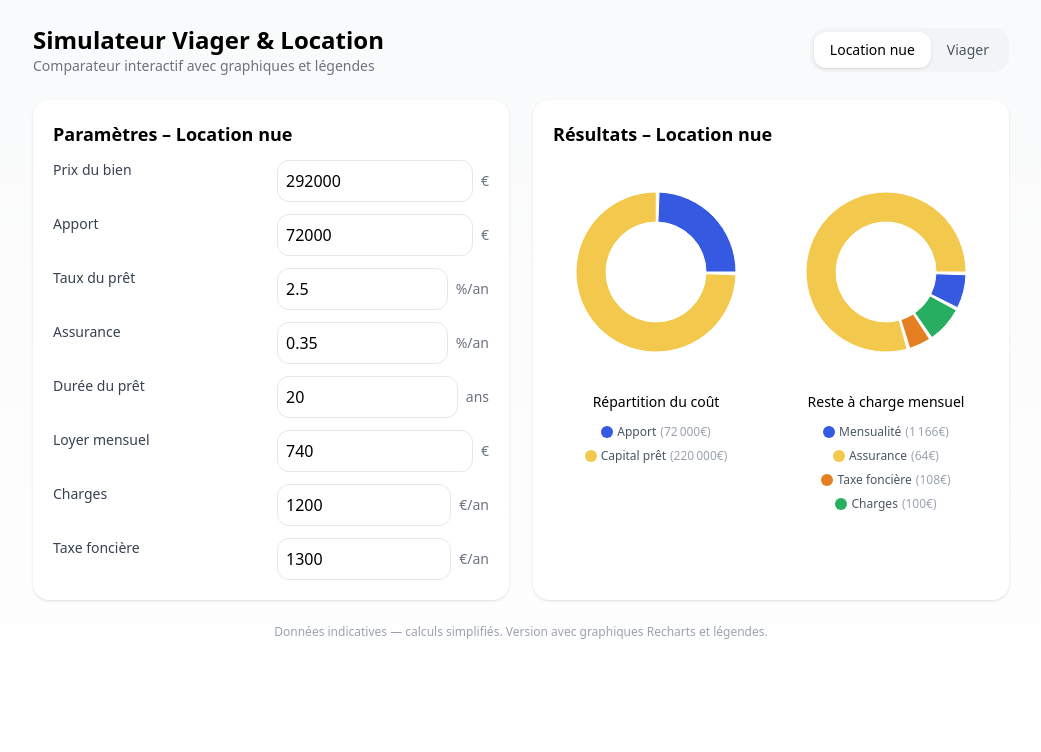
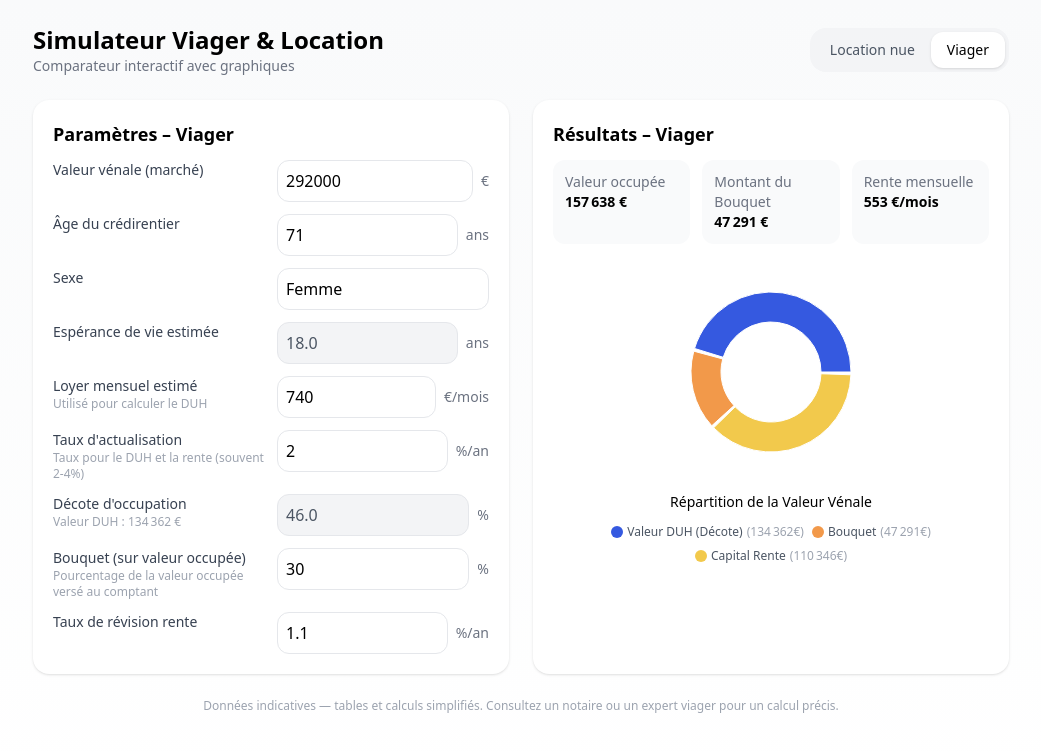
Before and after one commit to wizzwid/viager-vs-location, a React (Vite) app: page / in a window 1280 px wide. Shown: the top 752 px of the page, without its empty margins (119-1160 px from the left). Built offline with nearby package versions, Linux system fonts and the light colour scheme; the HTML template or start-up script is replaced by a standard one.

Commit message:
Update App.tsx

```diff
--- a/src/App.tsx
+++ b/src/App.tsx
@@ -2,10 +2,12 @@ import React, { useState, useEffect } from "react";
 import { PieChart, Pie, Cell, Tooltip, ResponsiveContainer } from "recharts";
 
 /*********************
- * UTILITAIRES
+ * UTILITAIRES GÉNÉRAUX
  *********************/
+// Formatage en monétaire français (ex: 123 456)
 const fmt = (n: number, d = 0) =>
   isFinite(n) ? n.toLocaleString("fr-FR", { maximumFractionDigits: d }) : "—";
+// Conversion de la saisie (retire les espaces/virgules)
 const toNum = (v: string) => Number((v || "").toString().replace(/\s/g, "").replace(",", ".")) || 0;
 
 function Section({ title, children }: { title: string; children: React.ReactNode }) {
@@ -23,12 +25,14 @@ function Field({
   value,
   onChange,
   help,
+  readOnly = false,
 }: {
   label: string;
   suffix?: string;
   value: string | number;
   onChange: (v: string) => void;
   help?: string;
+  readOnly?: boolean;
 }) {
   return (
     <label className="flex items-start justify-between gap-3 w-full">
@@ -38,11 +42,12 @@ function Field({
       </div>
       <span className="flex items-center gap-2 w-1/2">
         <input
-          className="w-full rounded-xl border p-2 focus:outline-none focus:ring"
+          className={`w-full rounded-xl border p-2 focus:outline-none ${readOnly ? "bg-gray-100 text-gray-600 cursor-not-allowed" : "focus:ring"}`}
           value={value}
           onChange={(e) => onChange(e.target.value)}
           inputMode="decimal"
           type="text"
+          readOnly={readOnly}
         />
         {suffix ? <span className="text-gray-500 text-sm">{suffix}</span> : null}
       </span>
@@ -68,55 +73,6 @@ function Tabs({ tabs, active, onChange }: { tabs: string[]; active: string; onCh
   );
 }
 
-/*********************
- * FORMULES FINANCIÈRES
- *********************/
-function annuityPayment(capital: number, ratePct: number, years: number) {
-  const r = ratePct / 100 / 12;
-  const n = Math.round(years * 12);
-  if (r === 0) return capital / n;
-  return (capital * r) / (1 - Math.pow(1 + r, -n));
-}
-
-function pvIndexedAnnuity(monthly: number, years: number, discountPct: number, indexPct: number) {
-  const r = discountPct / 100 / 12;
-  const g = indexPct / 100 / 12;
-  const n = Math.round(years * 12);
-  const q = (1 + g) / (1 + r);
-  const v = (monthly * (1 - Math.pow(q, n))) / (1 - q);
-  return v / Math.pow(1 + r, 1);
-}
-
-function solveMonthlyFromPV(targetPV: number, years: number, discountPct: number, indexPct: number) {
-  const ref = pvIndexedAnnuity(100, years, discountPct, indexPct);
-  return ref ? (targetPV / ref) * 100 : 0;
-}
-
-/*********************
- * TABLE INSEE SIMPLIFIÉE
- *********************/
-function getEsperanceVie(age: number, sexe: string) {
-  const tableF: Record<number, number> = { 50: 36, 55: 31.5, 60: 27, 65: 22.5, 70: 18.8, 75: 15, 80: 11.5, 85: 8.5, 90: 6.2, 95: 4.5 };
-  const tableM: Record<number, number> = { 50: 32, 55: 28, 60: 24, 65: 20, 70: 16.5, 75: 13, 80: 10, 85: 7.5, 90: 5.5, 95: 4 };
-  const keys = Object.keys(tableF).map(Number);
-  const tbl = sexe.toLowerCase().startsWith("h") ? tableM : tableF;
-  if (age <= keys[0]) return tbl[keys[0]];
-  if (age >= keys[keys.length - 1]) return tbl[keys[keys.length - 1]];
-  for (let i = 1; i < keys.length; i++) {
-    if (age <= keys[i]) {
-      const a0 = keys[i - 1];
-      const a1 = keys[i];
-      const y0 = tbl[a0];
-      const y1 = tbl[a1];
-      return y0 + ((y1 - y0) * (age - a0)) / (a1 - a0);
-    }
-  }
-  return 0;
-}
-
-/*********************
- * COMPOSANT LÉGENDE
- *********************/
 function Legend({ data, colors }: { data: { name: string; value: number }[]; colors: string[] }) {
   return (
     <div className="flex flex-wrap justify-center gap-2 mt-3 text-xs">
@@ -132,7 +88,87 @@ function Legend({ data, colors }: { data: { name: string; value: number }[]; col
 }
 
 /*********************
- * LOCATION NUE
+ * FORMULES FINANCIÈRES
+ *********************/
+
+/**
+ * Calcule le versement mensuel constant pour un prêt amortissable.
+ */
+function annuityPayment(capital: number, ratePct: number, years: number) {
+  const r = ratePct / 100 / 12;
+  const n = Math.round(years * 12);
+  if (r === 0 || n === 0) return 0;
+  return (capital * r) / (1 - Math.pow(1 + r, -n));
+}
+
+/**
+ * Calcule la Valeur Actuelle d'une série de flux constants (DUH/loyers).
+ * Formule utilisée pour la décote d'occupation (DUH).
+ */
+function presentValueAnnuity(monthly: number, years: number, discountPct: number) {
+  const r = discountPct / 100 / 12; // Taux mensuel
+  const n = Math.round(years * 12); // Nombre de mois
+  if (r === 0) return monthly * n;
+
+  // Formule de la valeur actuelle d'une annuité (paiements en début de période)
+  const v = monthly * ((1 - Math.pow(1 + r, -n)) / r) * (1 + r);
+  return v;
+}
+
+/**
+ * Calcule la Valeur Actuelle d'une série de flux indexés (Rente Viagère).
+ */
+function pvIndexedAnnuity(monthly: number, years: number, discountPct: number, indexPct: number) {
+  const r = discountPct / 100 / 12;
+  const g = indexPct / 100 / 12;
+  const n = Math.round(years * 12);
+  const q = (1 + g) / (1 + r);
+  if (q === 1) return monthly * n;
+
+  // Formule simplifiée de la somme des flux indexés/actualisés
+  const v = (monthly * (1 - Math.pow(q, n))) / (1 - q);
+  return v; // Retourne la valeur totale (non indexée)
+}
+
+/**
+ * Résout le montant de la rente mensuelle à partir du Capital Rente désiré (PV).
+ */
+function solveMonthlyFromPV(targetPV: number, years: number, discountPct: number, indexPct: number) {
+  const ref = pvIndexedAnnuity(100, years, discountPct, indexPct); // Calcule la PV pour une rente de 100€
+  return ref ? (targetPV / ref) * 100 : 0;
+}
+
+/*********************
+ * TABLE INSEE SIMPLIFIÉE
+ *********************/
+/**
+ * Fournit l'espérance de vie résiduelle par interpolation linéaire.
+ */
+function getEsperanceVie(age: number, sexe: string) {
+  // Basé sur des tables indicatives et simplifiées (approximatif)
+  const tableF: Record<number, number> = { 50: 36, 55: 31.5, 60: 27, 65: 22.5, 70: 18.8, 75: 15, 80: 11.5, 85: 8.5, 90: 6.2, 95: 4.5, 100: 3.5 };
+  const tableM: Record<number, number> = { 50: 32, 55: 28, 60: 24, 65: 20, 70: 16.5, 75: 13, 80: 10, 85: 7.5, 90: 5.5, 95: 4, 100: 3 };
+  const keys = Object.keys(tableF).map(Number).sort((a, b) => a - b);
+  const tbl = sexe.toLowerCase().startsWith("h") ? tableM : tableF;
+
+  if (age <= keys[0]) return tbl[keys[0]];
+  if (age >= keys[keys.length - 1]) return tbl[keys[keys.length - 1]];
+
+  for (let i = 1; i < keys.length; i++) {
+    if (age <= keys[i]) {
+      const a0 = keys[i - 1];
+      const a1 = keys[i];
+      const y0 = tbl[a0];
+      const y1 = tbl[a1];
+      // Interpolation linéaire
+      return y0 + ((y1 - y0) * (age - a0)) / (a1 - a0);
+    }
+  }
+  return 0;
+}
+
+/*********************
+ * COMPOSANT LOCATION NUE
  *********************/
 function LocationNue() {
   const [prix, setPrix] = useState("292000");
@@ -149,7 +185,8 @@ function LocationNue() {
   const capital = vPrix - vApport;
   const mensualite = annuityPayment(capital, toNum(taux), toNum(duree));
   const assuranceMens = (capital * (toNum(assurance) / 100)) / 12;
-  const cashflowMens = toNum(loyer) - (toNum(charges) + toNum(taxe)) / 12 - mensualite - assuranceMens;
+  const totalChargeMens = (toNum(charges) + toNum(taxe)) / 12 + mensualite + assuranceMens;
+  const cashflowMens = toNum(loyer) - totalChargeMens;
 
   const donutCout = [
     { name: "Apport", value: vApport },
@@ -158,8 +195,8 @@ function LocationNue() {
   const donutCharge = [
     { name: "Mensualité", value: mensualite },
     { name: "Assurance", value: assuranceMens },
-    { name: "Taxe foncière", value: toNum(taxe) / 12 },
-    { name: "Charges", value: toNum(charges) / 12 },
+    { name: "Taxe foncière (mens.)", value: toNum(taxe) / 12 },
+    { name: "Charges (mens.)", value: toNum(charges) / 12 },
   ];
 
   const COLORS = ["#3559E0", "#F2C94C", "#E67E22", "#27AE60"];
@@ -180,8 +217,19 @@ function LocationNue() {
       </Section>
 
       <Section title="Résultats – Location nue">
-        <div className="grid grid-cols-2 gap-6">
-          {[{ data: donutCout, title: "Répartition du coût" }, { data: donutCharge, title: "Reste à charge mensuel" }].map((graph, idx) => (
+        <div className="grid grid-cols-2 gap-3 text-sm">
+          <div className="bg-gray-50 p-3 rounded-xl">
+            <div className="text-gray-500">Remboursement mensuel</div>
+            <div className="font-semibold">{fmt(mensualite + assuranceMens)} €/mois</div>
+          </div>
+          <div className="bg-gray-50 p-3 rounded-xl">
+            <div className="text-gray-500">Cashflow net estimé</div>
+            <div className={`font-semibold ${cashflowMens < 0 ? 'text-red-600' : 'text-green-600'}`}>{fmt(cashflowMens)} €/mois</div>
+          </div>
+        </div>
+
+        <div className="grid grid-cols-2 gap-6 mt-4">
+          {[{ data: donutCout, title: "Répartition du coût (Total)" }, { data: donutCharge, title: "Dépenses récurrentes (Mens.)" }].map((graph, idx) => (
             <div key={idx} className="h-56">
               <ResponsiveContainer width="100%" height="100%">
                 <PieChart>
@@ -204,52 +252,109 @@ function LocationNue() {
 }
 
 /*********************
- * VIAGER
+ * COMPOSANT VIAGER
  *********************/
 function Viager() {
-  const [valeur, setValeur] = useState("292000");
+  const [valeur, setValeur] = useState("292000"); // Valeur vénale
   const [age, setAge] = useState("71");
   const [sexe, setSexe] = useState("Femme");
-  const [taux, setTaux] = useState("2");
-  const [decote, setDecote] = useState("55");
-  const [bouquet, setBouquet] = useState("48");
-  const [rente, setRente] = useState("52");
-  const [index, setIndex] = useState("1.1");
+  const [loyer, setLoyer] = useState("740"); // Loyer mensuel estimé
+  const [taux, setTaux] = useState("2"); // Taux d'actualisation (DUH et rente)
+  const [bouquetPct, setBouquetPct] = useState("30"); // Bouquet en % de la Valeur Occupée
+  const [index, setIndex] = useState("1.1"); // Taux de révision de la rente
 
+  // Valeurs numériques
   const vV = toNum(valeur);
-  const years = getEsperanceVie(Number(age), sexe);
-  const valeurOccupee = vV * (1 - toNum(decote) / 100);
-  const capBouquet = (toNum(bouquet) / 100) * valeurOccupee;
-  const capRente = (toNum(rente) / 100) * valeurOccupee;
-  const renteMensuelle = solveMonthlyFromPV(capRente, years, toNum(taux), toNum(index));
+  const vAge = Number(age);
+  const vLoyer = toNum(loyer);
+  const vTaux = toNum(taux);
 
-  const donutViager = [
+  // 1. Calcul de l'espérance de vie (en années)
+  const years = getEsperanceVie(vAge, sexe);
+
+  // 2. Calcul de la Valeur du Droit d'Usage et d'Habitation (DUH)
+  // C'est la capitalisation des loyers potentiels sur l'espérance de vie, actualisée.
+  const valeurDUH = presentValueAnnuity(vLoyer, years, vTaux);
+
+  // 3. Calcul de la Valeur Occupée
+  const valeurOccupee = vV - valeurDUH;
+
+  // 4. Décote en pourcentage (pour l'affichage)
+  const decotePct = isFinite(valeurDUH / vV) ? (valeurDUH / vV) * 100 : 0;
+
+  // 5. Répartition en Bouquet et Capital Rente
+  const vBouquetPct = toNum(bouquetPct);
+  const capBouquet = (vBouquetPct / 100) * valeurOccupee;
+  const capRente = valeurOccupee - capBouquet; // Le reste devient le capital à convertir en rente
+
+  // 6. Calcul de la Rente Mensuelle
+  const renteMensuelle = solveMonthlyFromPV(capRente, years, vTaux, toNum(index));
+
+  // Données pour les graphiques
+  const donutCoutTotal = [
+    { name: "Valeur DUH (Décote)", value: valeurDUH },
     { name: "Bouquet", value: capBouquet },
     { name: "Capital Rente", value: capRente },
   ];
-  const COLORS = ["#F2994A", "#F2C94C", "#3559E0", "#E67E22"];
+
+  const COLORS = ["#3559E0", "#F2994A", "#F2C94C"];
 
   return (
     <div className="grid lg:grid-cols-2 gap-6">
       <Section title="Paramètres – Viager">
         <div className="space-y-3">
-          <Field label="Valeur vénale" suffix="€" value={valeur} onChange={setValeur} />
-          <Field label="Âge" suffix="ans" value={age} onChange={setAge} />
+          <Field label="Valeur vénale (marché)" suffix="€" value={valeur} onChange={setValeur} />
+          <Field label="Âge du crédirentier" suffix="ans" value={age} onChange={setAge} />
           <Field label="Sexe" value={sexe} onChange={setSexe} />
-          <Field label="Espérance de vie (INSEE)" suffix="ans" value={years.toFixed(1)} onChange={() => {}} />
-          <Field label="Taux capitalisation" suffix="%/an" value={taux} onChange={setTaux} />
-          <Field label="Décote d'occupation" suffix="%" value={decote} onChange={setDecote} />
-          <Field label="Bouquet" suffix="%" value={bouquet} onChange={setBouquet} />
-          <Field label="Rente" suffix="%" value={rente} onChange={setRente} />
-          <Field label="Tx révision rente" suffix="%/an" value={index} onChange={setIndex} />
+          <Field
+            label="Espérance de vie estimée"
+            suffix="ans"
+            value={years.toFixed(1)}
+            onChange={() => {}}
+            readOnly={true}
+          />
+          <Field
+            label="Loyer mensuel estimé"
+            suffix="€/mois"
+            value={loyer}
+            onChange={setLoyer}
+            help="Utilisé pour calculer le DUH"
+          />
+          <Field
+            label="Taux d'actualisation"
+            suffix="%/an"
+            value={taux}
+            onChange={setTaux}
+            help="Taux pour le DUH et la rente (souvent 2-4%)"
+          />
+          <Field
+            label="Décote d'occupation"
+            suffix="%"
+            value={decotePct.toFixed(1)}
+            onChange={() => {}}
+            readOnly={true}
+            help={`Valeur DUH : ${fmt(valeurDUH, 0)} €`}
+          />
+          <Field
+            label="Bouquet (sur valeur occupée)"
+            suffix="%"
+            value={bouquetPct}
+            onChange={setBouquetPct}
+            help="Pourcentage de la valeur occupée versé au comptant"
+          />
+          <Field label="Taux de révision rente" suffix="%/an" value={index} onChange={setIndex} />
         </div>
       </Section>
 
       <Section title="Résultats – Viager">
-        <div className="grid grid-cols-2 gap-3 text-sm">
+        <div className="grid grid-cols-3 gap-3 text-sm">
           <div className="bg-gray-50 p-3 rounded-xl">
             <div className="text-gray-500">Valeur occupée</div>
             <div className="font-semibold">{fmt(valeurOccupee)} €</div>
+          </div>
+          <div className="bg-gray-50 p-3 rounded-xl">
+            <div className="text-gray-500">Montant du Bouquet</div>
+            <div className="font-semibold">{fmt(capBouquet)} €</div>
           </div>
           <div className="bg-gray-50 p-3 rounded-xl">
             <div className="text-gray-500">Rente mensuelle</div>
@@ -260,16 +365,16 @@ function Viager() {
         <div className="h-56 mt-4">
           <ResponsiveContainer width="100%" height="100%">
             <PieChart>
-              <Pie dataKey="value" data={donutViager} innerRadius={50} outerRadius={80} paddingAngle={2}>
-                {donutViager.map((_, i) => (
+              <Pie dataKey="value" data={donutCoutTotal} innerRadius={50} outerRadius={80} paddingAngle={2}>
+                {donutCoutTotal.map((_, i) => (
                   <Cell key={i} fill={COLORS[i % COLORS.length]} />
                 ))}
               </Pie>
               <Tooltip formatter={(v: number) => `${fmt(v)} €`} />
             </PieChart>
           </ResponsiveContainer>
-          <div className="text-center text-sm mt-2 font-medium">Répartition du viager</div>
-          <Legend data={donutViager} colors={COLORS} />
+          <div className="text-center text-sm mt-2 font-medium">Répartition de la Valeur Vénale</div>
+          <Legend data={donutCoutTotal} colors={COLORS} />
         </div>
       </Section>
     </div>
@@ -280,7 +385,7 @@ function Viager() {
  * APP PRINCIPALE
  *********************/
 export default function App() {
-  const [tab, setTab] = useState("Location nue");
+  const [tab, setTab] = useState("Viager");
   useEffect(() => {
     document.title = `Simulateur ${tab} – Viager & Location`;
   }, [tab]);
@@ -291,15 +396,15 @@ export default function App() {
         <header className="flex justify-between items-center">
           <div>
             <h1 className="text-2xl font-bold">Simulateur Viager & Location</h1>
-            <p className="text-sm text-gray-500">Comparateur interactif avec graphiques et légendes</p>
+            <p className="text-sm text-gray-500">Comparateur interactif avec graphiques</p>
           </div>
           <Tabs tabs={["Location nue", "Viager"]} active={tab} onChange={setTab} />
         </header>
 
         {tab === "Location nue" ? <LocationNue /> : <Viager />}
 
-        <footer className="text-xs text-gray-400 text-center">
-          Données indicatives — calculs simplifiés. Version avec graphiques Recharts et légendes.
+        <footer className="text-xs text-gray-400 text-center mt-8">
+          Données indicatives — tables et calculs simplifiés. Consultez un notaire ou un expert viager pour un calcul précis.
         </footer>
       </div>
     </div>
```
